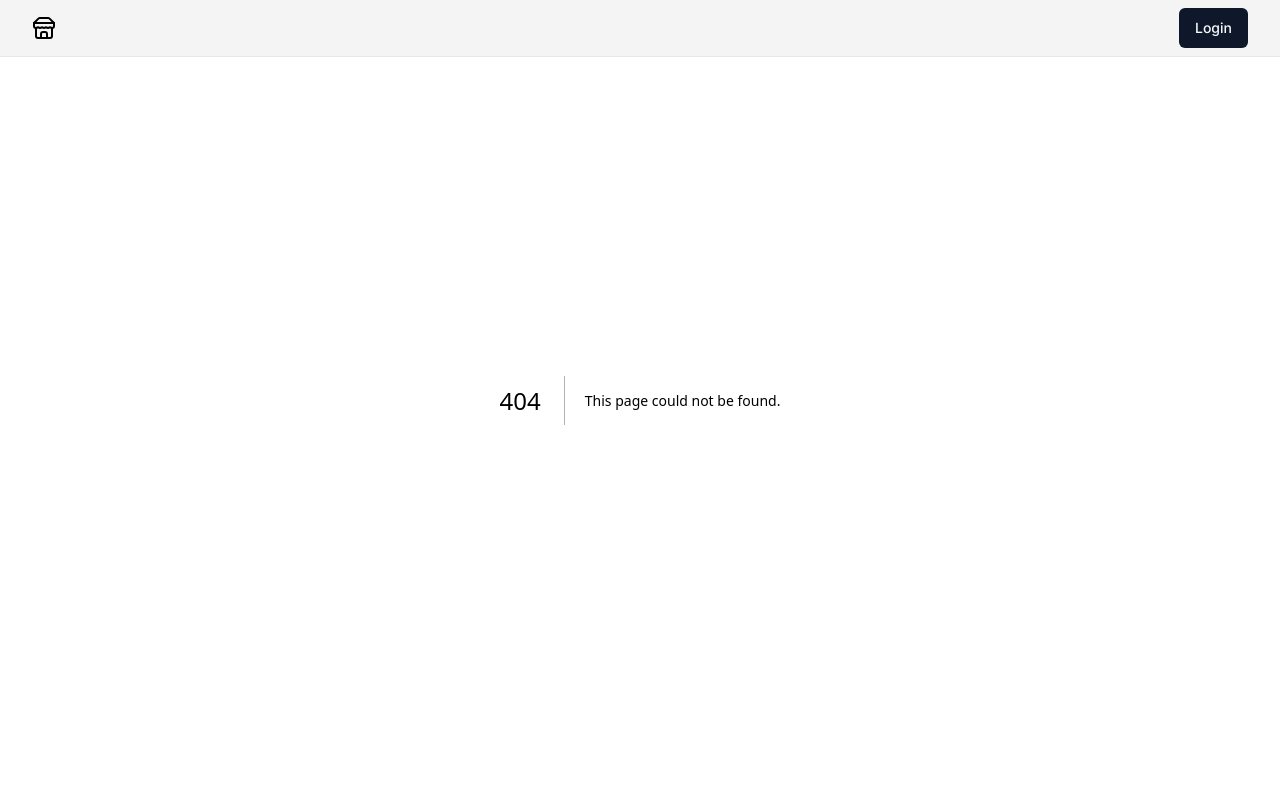
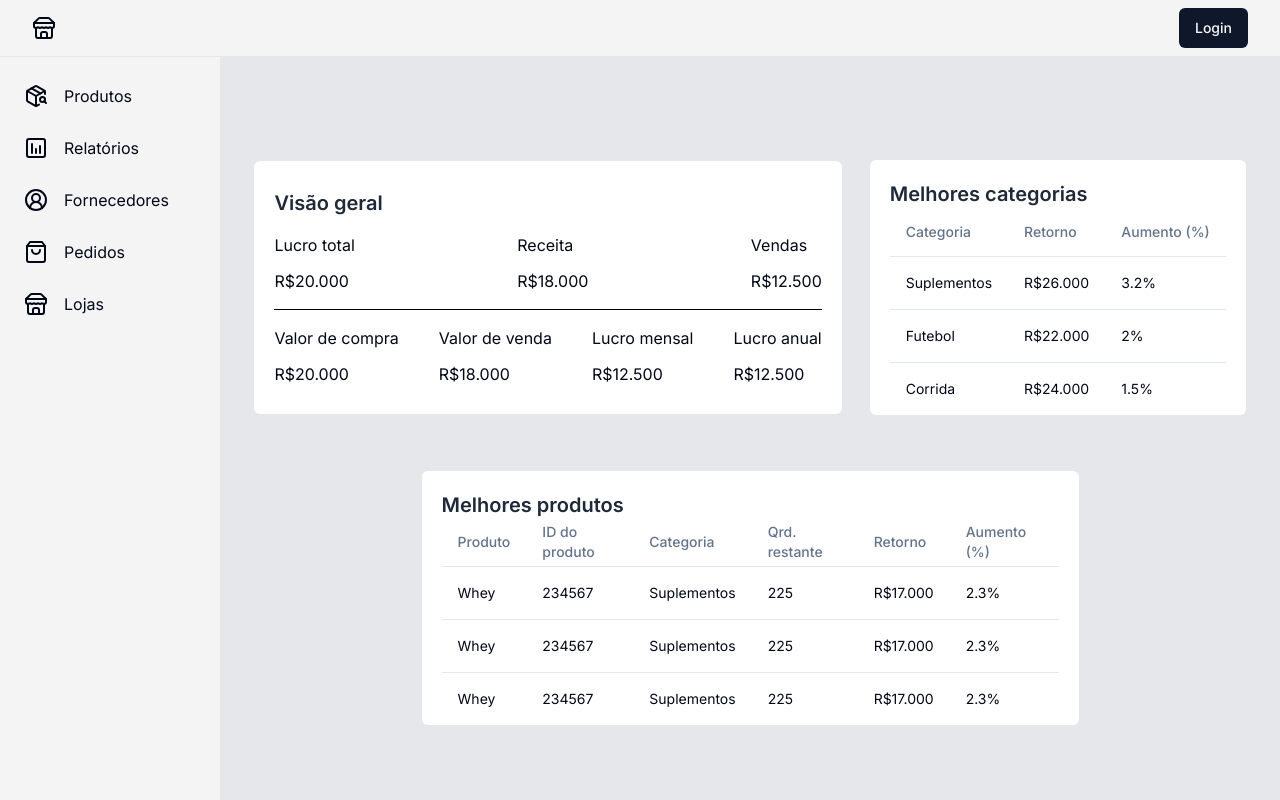
Before and after one commit to ederbiason/ecommerce-juniorbaby, a Next.js app: page /reports in a window 1280 px wide. Before the commit this address had no page. Built offline with nearby package versions, Linux system fonts and the light colour scheme.

Commit message:
feat: finish reports page

```diff
--- a/package.json
+++ b/package.json
@@ -15,6 +15,7 @@
     "@radix-ui/react-label": "^2.0.2",
     "@radix-ui/react-popover": "^1.0.7",
     "@radix-ui/react-select": "^2.0.0",
+    "@radix-ui/react-separator": "^1.0.3",
     "@radix-ui/react-slot": "^1.0.2",
     "class-variance-authority": "^0.7.0",
     "clsx": "^2.0.0",
--- a/src/app/(dashboard)/layout.tsx
+++ b/src/app/(dashboard)/layout.tsx
@@ -2,7 +2,7 @@ import { Menu } from "@/components/Menu";
 
 export default function Dashboard({ children }: { children: React.ReactNode }) {
     return (
-        <div className="w-full h-full flex">
+        <div className="w-full h-full flex bg-gray-200">
             <Menu />
             {children}
         </div>
--- /dev/null
+++ b/src/app/(dashboard)/reports/page.tsx
@@ -0,0 +1,9 @@
+import { Reports } from "@/components/dashboard/Reports";
+
+export default function page() {
+    return (
+      <div className="w-full">
+        <Reports />
+      </div>
+    )
+  }
--- a/src/components/Menu.tsx
+++ b/src/components/Menu.tsx
@@ -9,22 +9,22 @@ export function Menu() {
             Produtos
         </Link>
 
-        <Link href="" className="flex items-center gap-4">
+        <Link href="/reports" className="flex items-center gap-4">
             <KanbanSquare className="rotate-180" />
             Relatórios
         </Link>
 
-        <Link href="" className="flex items-center gap-4">
+        <Link href="/suppliers" className="flex items-center gap-4">
             <UserCircle2 />
             Fornecedores
         </Link>
 
-        <Link href="" className="flex items-center gap-4">
+        <Link href="orders" className="flex items-center gap-4">
             <ShoppingBag />
             Pedidos
         </Link>
 
-        <Link href="" className="flex items-center gap-4">
+        <Link href="stores" className="flex items-center gap-4">
             <Store />
             Lojas
         </Link>
--- a/src/components/dashboard/ProductsTable.tsx
+++ b/src/components/dashboard/ProductsTable.tsx
@@ -24,7 +24,7 @@ import { ProductForm } from "@/components/form/ProductForm"
 
 export function ProductsTable() {
     return (
-        <div className="mt-14">
+        <div className="mt-14 bg-white">
             <div className="flex items-center justify-between px-4 pt-5 pb-2">
                 <h1 className="text-gray-800 text-xl font-semibold">
                     Produtos
--- /dev/null
+++ b/src/components/dashboard/Reports.tsx
@@ -0,0 +1,139 @@
+import { Separator } from "@/components/ui/separator"
+import {
+  Table,
+  TableBody,
+  TableCell,
+  TableHead,
+  TableHeader,
+  TableRow,
+} from "@/components/ui/table"
+
+export function Reports() {
+  return (
+    <div className="mt-40 flex flex-col gap-14">
+      <div className="flex items-center justify-center gap-7">
+        <div className="flex flex-col bg-white p-5 py-7 w-fit rounded-md justify-center gap-4">
+          <h1 className="text-gray-800 text-xl font-semibold">
+            Visão geral
+          </h1>
+
+          <div className="flex items-center justify-between">
+            <div className="flex flex-col gap-3">
+              <p>Lucro total</p>
+              <p>R$20.000</p>
+            </div>
+            <div className="flex flex-col gap-3">
+              <p>Receita</p>
+              <p>R$18.000</p>
+            </div>
+            <div className="flex flex-col gap-3">
+              <p>Vendas</p>
+              <p>R$12.500</p>
+            </div>
+          </div>
+
+          <Separator className="bg-black" />
+
+          <div className="flex items-center justify-between gap-10">
+            <div className="flex flex-col gap-3">
+              <p>Valor de compra</p>
+              <p>R$20.000</p>
+            </div>
+            <div className="flex flex-col gap-3">
+              <p>Valor de venda</p>
+              <p>R$18.000</p>
+            </div>
+            <div className="flex flex-col gap-3">
+              <p>Lucro mensal</p>
+              <p>R$12.500</p>
+            </div>
+            <div className="flex flex-col gap-3">
+              <p>Lucro anual</p>
+              <p>R$12.500</p>
+            </div>
+          </div>
+        </div>
+
+        <div className="bg-white rounded-md p-5 pb-0">
+          <h1 className="text-gray-800 text-xl font-semibold">
+            Melhores categorias
+          </h1>
+
+          <Table>
+            <TableHeader>
+              <TableRow>
+                <TableHead>Categoria</TableHead>
+                <TableHead>Retorno</TableHead>
+                <TableHead>Aumento (%)</TableHead>
+              </TableRow>
+            </TableHeader>
+
+            <TableBody>
+              <TableRow>
+                <TableCell>Suplementos</TableCell>
+                <TableCell>R$26.000</TableCell>
+                <TableCell>3.2%</TableCell>
+              </TableRow>
+              <TableRow>
+                <TableCell>Futebol</TableCell>
+                <TableCell>R$22.000</TableCell>
+                <TableCell>2%</TableCell>
+              </TableRow>
+              <TableRow>
+                <TableCell>Corrida</TableCell>
+                <TableCell>R$24.000</TableCell>
+                <TableCell>1.5%</TableCell>
+              </TableRow>
+            </TableBody>
+          </Table>
+        </div>
+      </div>
+
+      <div className="flex items-center justify-center">
+        <div className="flex flex-col justify-center p-5 pb-0 bg-white rounded-md w-[62%]">
+          <h1 className="text-gray-800 text-xl font-semibold">
+            Melhores produtos
+          </h1>
+          <Table>
+            <TableHeader>
+              <TableRow>
+                <TableHead>Produto</TableHead>
+                <TableHead>ID do produto</TableHead>
+                <TableHead>Categoria</TableHead>
+                <TableHead>Qrd. restante</TableHead>
+                <TableHead>Retorno</TableHead>
+                <TableHead>Aumento (%)</TableHead>
+              </TableRow>
+            </TableHeader>
+            <TableBody>
+              <TableRow>
+                <TableCell>Whey</TableCell>
+                <TableCell>234567</TableCell>
+                <TableCell>Suplementos</TableCell>
+                <TableCell>225</TableCell>
+                <TableCell>R$17.000</TableCell>
+                <TableCell>2.3%</TableCell>
+              </TableRow>
+              <TableRow>
+                <TableCell>Whey</TableCell>
+                <TableCell>234567</TableCell>
+                <TableCell>Suplementos</TableCell>
+                <TableCell>225</TableCell>
+                <TableCell>R$17.000</TableCell>
+                <TableCell>2.3%</TableCell>
+              </TableRow>
+              <TableRow>
+                <TableCell>Whey</TableCell>
+                <TableCell>234567</TableCell>
+                <TableCell>Suplementos</TableCell>
+                <TableCell>225</TableCell>
+                <TableCell>R$17.000</TableCell>
+                <TableCell>2.3%</TableCell>
+              </TableRow>
+            </TableBody>
+          </Table>
+        </div>
+      </div>
+    </div>
+  )
+}
--- a/src/components/form/ProductForm.tsx
+++ b/src/components/form/ProductForm.tsx
@@ -42,6 +42,8 @@ export function ProductForm() {
     return (
         <Form {...form}>
             <form onSubmit={form.handleSubmit(onSubmit)} className="w-full space-y-6 flex flex-col">
+                {/* upload de imagem */}
+
                 <FormField
                     control={form.control}
                     name="name"
--- /dev/null
+++ b/src/components/ui/separator.tsx
@@ -0,0 +1,31 @@
+"use client"
+
+import * as React from "react"
+import * as SeparatorPrimitive from "@radix-ui/react-separator"
+
+import { cn } from "@/lib/utils"
+
+const Separator = React.forwardRef<
+  React.ElementRef<typeof SeparatorPrimitive.Root>,
+  React.ComponentPropsWithoutRef<typeof SeparatorPrimitive.Root>
+>(
+  (
+    { className, orientation = "horizontal", decorative = true, ...props },
+    ref
+  ) => (
+    <SeparatorPrimitive.Root
+      ref={ref}
+      decorative={decorative}
+      orientation={orientation}
+      className={cn(
+        "shrink-0 bg-border",
+        orientation === "horizontal" ? "h-[1px] w-full" : "h-full w-[1px]",
+        className
+      )}
+      {...props}
+    />
+  )
+)
+Separator.displayName = SeparatorPrimitive.Root.displayName
+
+export { Separator }
```
Also changed, not shown: src/app/(dashboard)/stores/page.tsx (added), src/app/(dashboard)/suppliers/page.tsx (added), 1 other file (tests, documents, lock files or other folders).
